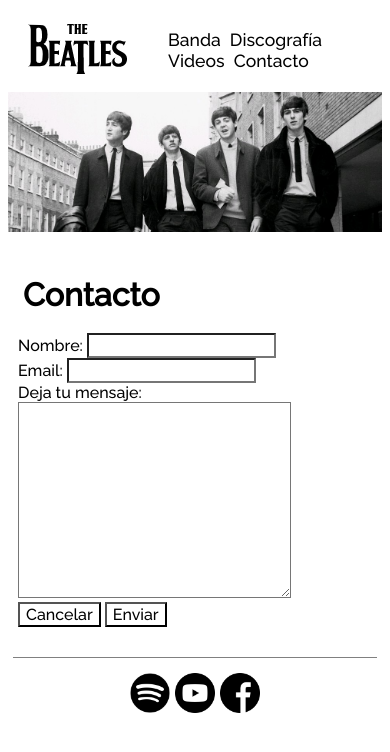
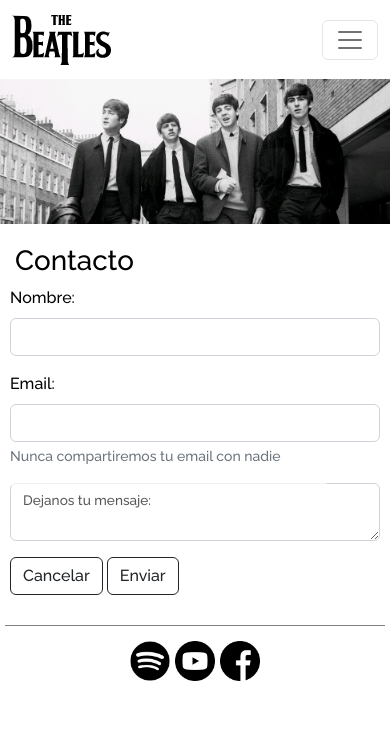
Before and after one commit to malenagaracotche/web, a plain HTML site: page pages/contacto.html in a window 390 px wide. Drawn offline with nearby package versions, Linux system fonts and the light colour scheme.

Commit message:
Responsive nav para todas las paginas

```diff
--- a/css/style.css
+++ b/css/style.css
@@ -70,7 +70,7 @@ footer a{
 }
 
 h1{
-    font-size: 2em;
+    font-size: 2.2em;
     margin: 20px 5px;
 }
 
@@ -81,6 +81,7 @@ section p{
 }
 
 /* Clases de base */
+
 
 /* Modifico el tamaño de los iconos redes*/
 .icon-image{
--- a/pages/contacto.html
+++ b/pages/contacto.html
@@ -8,32 +8,36 @@
     <link rel="shortcut icon" href="../img/nuevofavicon.jpg" type="image/x-icon">
     <!-- Link al css -->
     <link rel="stylesheet" href="../css/style.css">
+    <!-- Link Bootstrap css -->
+    <link href="https://cdn.jsdelivr.net/npm/bootstrap@5.2.3/dist/css/bootstrap.min.css" rel="stylesheet" integrity="sha384-rbsA2VBKQhggwzxH7pPCaAqO46MgnOM80zW1RWuH61DGLwZJEdK2Kadq2F9CUG65" crossorigin="anonymous">
 </head>
 <body>
-
         <!-- ABRO LA NAVEGACION -->
-        <nav>
-            <a href="../index.html">
+        <nav class="navbar navbar-expand-md sticky-top">
+            <div class="container-fluid">
+                <a class="navbar-brand" href="../index.html">
                     <img src="../img/logooficial.png" alt="Logo The Beatles ">
                 </a>
-            <ul>
-                <li>
-                    <a href="banda.html">Banda</a>
-
+                <button class="navbar-toggler" type="button" data-bs-toggle="collapse" data-bs-target="#navegacion" aria-controls="navegacion" aria-expanded="false" aria-label="Toggle navigation">
+                    <span class="navbar-toggler-icon"></span>
+                </button>
+            <div class="collapse navbar-collapse" id="navegacion">
+                <ul class="navbar-nav ms-auto">
+                    <li class="nav-item">
+                        <a class="nav-link" href="banda.html">Banda</a>
                     </li>
-                <li>
-                    <a href="discografia.html">Discografía</a>
-
+                    <li class="nav-item">
+                        <a class="nav-link" href="discografia.html">Discografía</a>
                     </li>
-
-                <li>
-                    <a href="videos.html">Videos</a>
-
+                    <li class="nav-item">
+                        <a class="nav-link" href="videos.html">Videos</a>
                     </li>
-                <li>
-                     <a href="contacto.html">Contacto</a>
+                    <li class="nav-item">
+                        <a class="nav-link" href="contacto.html">Contacto</a>
                     </li>
                 </ul>
+            </div>
+        </div>
         </nav>
         <!-- CIERRA LA NAVEGACION -->
     <!-- Abre header -->
@@ -50,14 +54,21 @@
             </h1>
             <!-- inicia formulario -->
             <form action="">
-                <label for="nombre">Nombre:</label>
-                <input type="text" name="nombre" id="nombre"> <br>
-                <label for="email">Email:</label>
-                <input type="text" name="email" id="email"> <br>
-                <label for="mensaje">Deja tu mensaje:</label><br>
-                <textarea name="mensaje" id="mensaje" cols="30" rows="10"></textarea> <br>
-                <input type="reset" value="Cancelar">
-                <input type="submit" value="Enviar">
+                <div class="mb-3">
+                <label for="nombre" class="form-label">Nombre:</label>
+                <input type="text" class="form-control" name="nombre" id="nombre">
+                </div>
+                <div class="mb-3">
+                <label for="email" class="form-label">Email:</label>
+                <input type="email" class="form-control" name="email" id="email" aria-describedby="emailHelp">
+                <div id="emailHelp" class="form-text">Nunca compartiremos tu email con nadie</div>
+                </div>
+                <div class="mb-3 form-floating">
+                <textarea class="form-control" name="mensaje" id="mensaje"></textarea>
+                <label for="mensaje">Dejanos tu mensaje:</label>
+                </div>
+                <button type="reset" class="btn btn-outline-dark">Cancelar</button>
+                <button type="submit" class="btn btn-outline-dark">Enviar</button>
 
             </form>
             <!-- cierra formulario -->
@@ -78,5 +89,7 @@
             </a>
     </footer>
     <!-- cerramos footer -->
+    <!-- Paquete Javascript de Bootstrap -->
+    <script src="https://cdn.jsdelivr.net/npm/bootstrap@5.2.3/dist/js/bootstrap.bundle.min.js" integrity="sha384-kenU1KFdBIe4zVF0s0G1M5b4hcpxyD9F7jL+jjXkk+Q2h455rYXK/7HAuoJl+0I4" crossorigin="anonymous"></script>
 </body>
 </html>
```
Also changed, not shown: index.html (+13 -9 lines), pages/discografia.html (+22 -16 lines), pages/videos.html (+22 -16 lines). Lines whose indentation alone changed are shown as unchanged.
